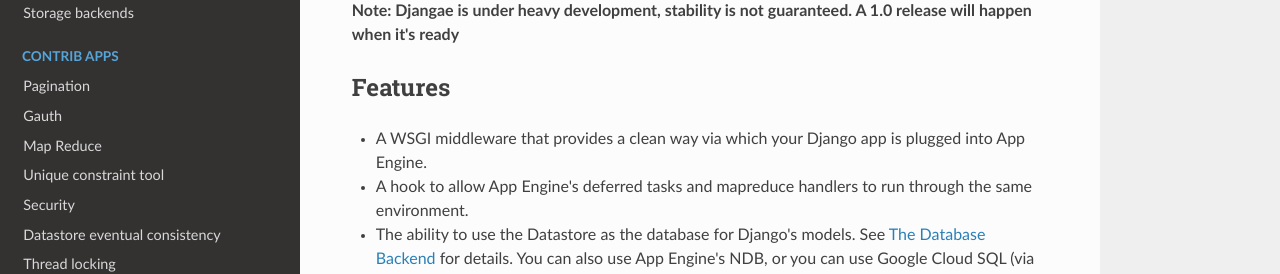
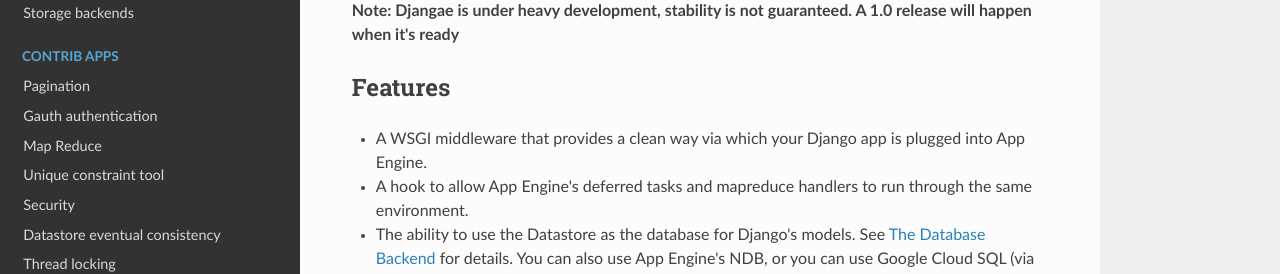
Before and after one commit to wittfabian/djangae, an MkDocs documentation site: the page built from docs/index.md, in a window 1280 px wide. Shown: the part 449-723 px from the top of the page. Built offline with MkDocs 1.6.1, drawn with Linux system fonts in a browser that asks for light colours; nearby versions of some CDN libraries; old or Windows-style settings are respelled for this version of MkDocs.

Commit message:
Change menu item in docs for "Gauth" to "Gauth authentication"
Better SEO and discoverability by human eyes.

```diff
--- a/mkdocs.yml
+++ b/mkdocs.yml
@@ -13,7 +13,7 @@
 - Storage backends: storage.md
 - Contrib apps:
   - Pagination: pagination.md
-  - Gauth: gauth.md
+  - Gauth authentication: gauth.md
   - Map Reduce: mappers.md
   - Unique constraint tool: uniquetool.md
   - Security: security.md
```
